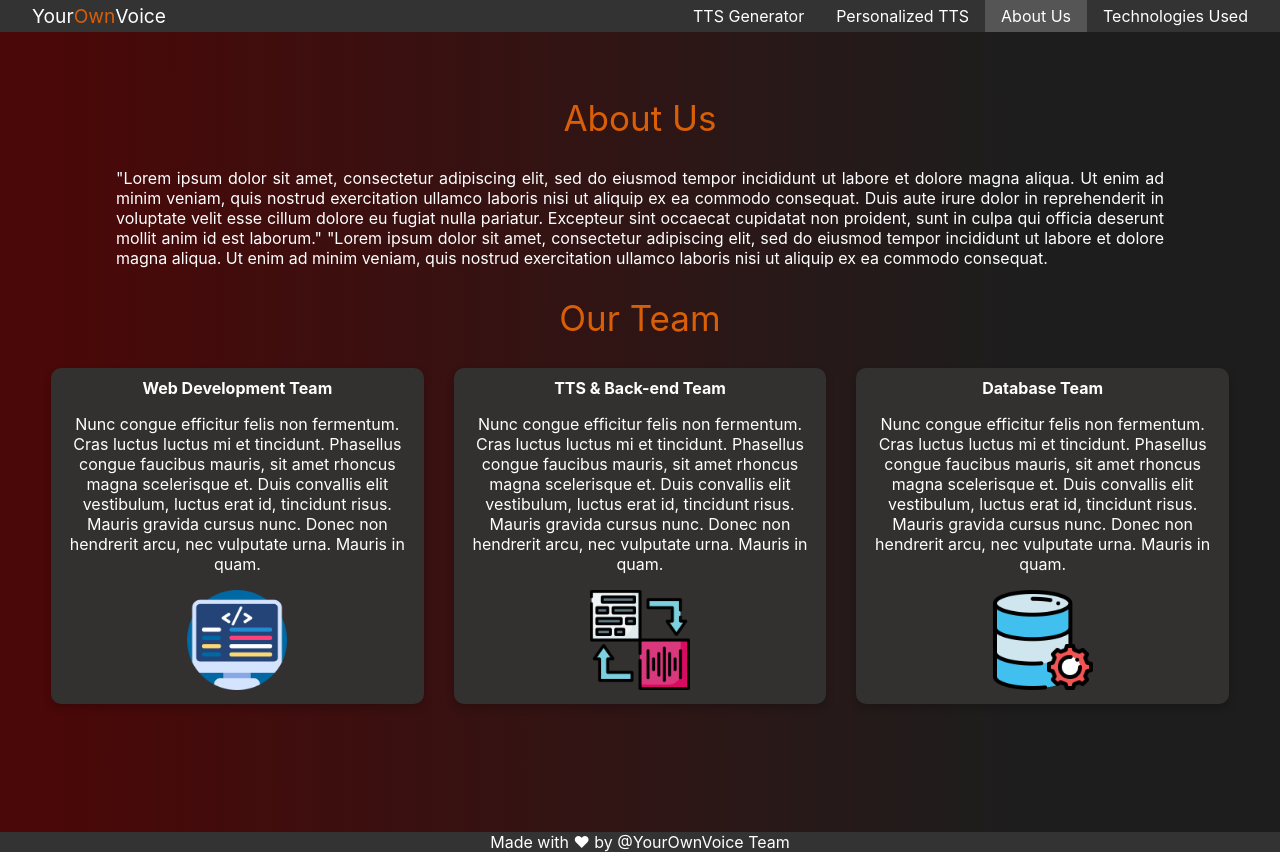
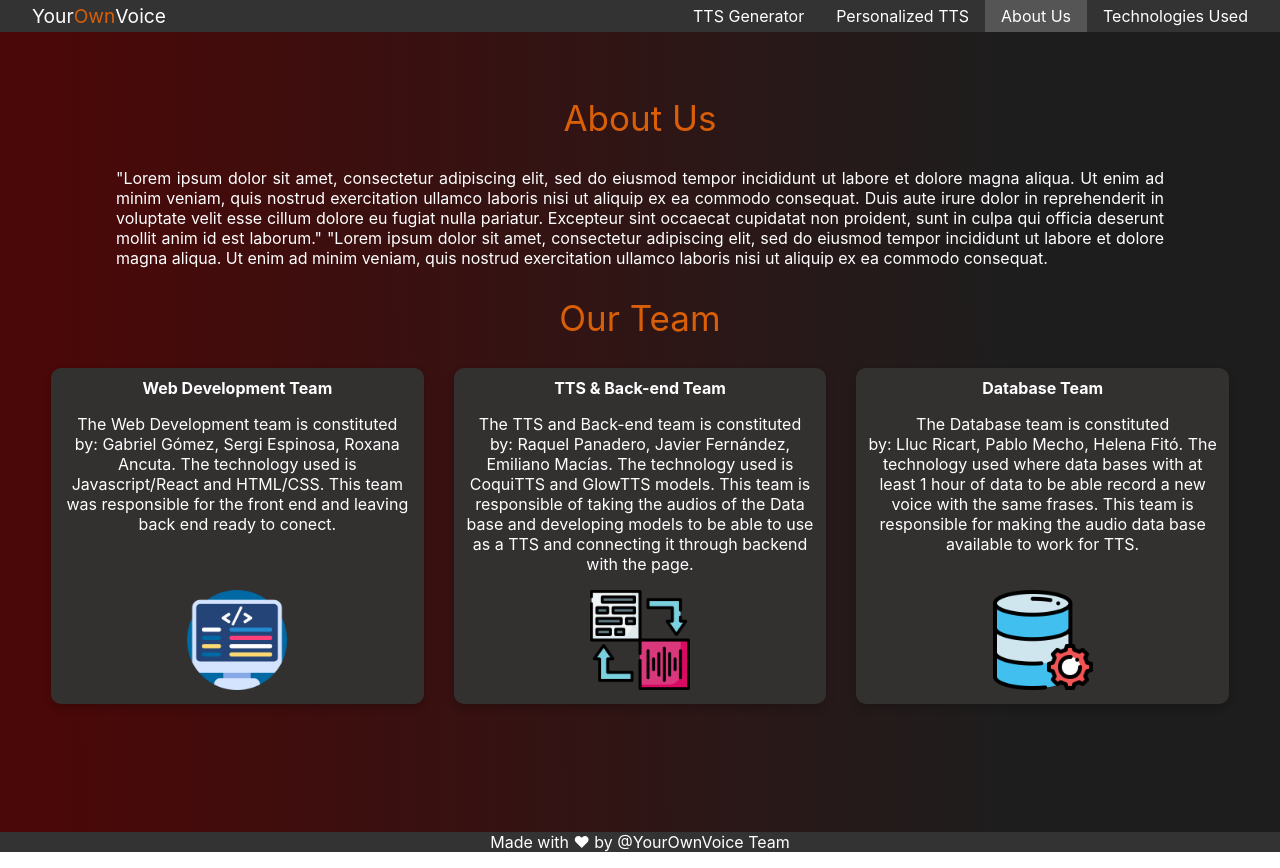
Before and after one commit to paeyovupc/YOV-WEB, a React (Create React App) app: page /about in a window 1280 px wide. Built offline with nearby package versions, Linux system fonts and the light colour scheme.

Commit message:
almost finished the about us page

```diff
--- a/src/components/About.js
+++ b/src/components/About.js
@@ -29,11 +29,13 @@ export default function About() {
         <div className="card">
           <b>Web Development Team</b>
           <p>
-            Nunc congue efficitur felis non fermentum. Cras luctus luctus mi et
-            tincidunt. Phasellus congue faucibus mauris, sit amet rhoncus magna
-            scelerisque et. Duis convallis elit vestibulum, luctus erat id,
-            tincidunt risus. Mauris gravida cursus nunc. Donec non hendrerit
-            arcu, nec vulputate urna. Mauris in quam.
+            The Web Development team is constituted <br/>by: Gabriel Gómez, Sergi Espinosa,
+            Roxana Ancuta. The technology used is Javascript/React
+            and HTML/CSS. This team was responsible for the front end and leaving
+            back end ready to conect.
+            <br/>
+            <br/>
+            <br/>
           </p>
           <img src={webdev_img} alt="web-development" width={100} />
         </div>
@@ -42,11 +44,10 @@ export default function About() {
         <div className="card">
           <b>TTS & Back-end Team</b>
           <p>
-            Nunc congue efficitur felis non fermentum. Cras luctus luctus mi et
-            tincidunt. Phasellus congue faucibus mauris, sit amet rhoncus magna
-            scelerisque et. Duis convallis elit vestibulum, luctus erat id,
-            tincidunt risus. Mauris gravida cursus nunc. Donec non hendrerit
-            arcu, nec vulputate urna. Mauris in quam.
+            The TTS and Back-end team is constituted<br/>by: Raquel Panadero, Javier Fernández,
+            Emiliano Macías. The technology used is CoquiTTS and GlowTTS models. This team
+            is responsible of taking the audios of the Data base and developing models to
+            be able to use as a TTS and connecting it through backend with the page.
           </p>
           <img src={tts_img} alt="text-to-speech" width={100} />
         </div>
@@ -55,11 +56,12 @@ export default function About() {
         <div className="card">
           <b>Database Team</b>
           <p>
-            Nunc congue efficitur felis non fermentum. Cras luctus luctus mi et
-            tincidunt. Phasellus congue faucibus mauris, sit amet rhoncus magna
-            scelerisque et. Duis convallis elit vestibulum, luctus erat id,
-            tincidunt risus. Mauris gravida cursus nunc. Donec non hendrerit
-            arcu, nec vulputate urna. Mauris in quam.
+            The Database team is constituted <br/>by: Lluc Ricart, Pablo Mecho, Helena Fitó.
+            The technology used where data bases with at least 1 hour of data to be able
+            record a new voice with the same frases. This team is responsible for making
+            the audio data base available to work for TTS.
+            <br/>
+            <br/>
           </p>
           <img src={database_img} alt="database" width={100} />
         </div>
```
